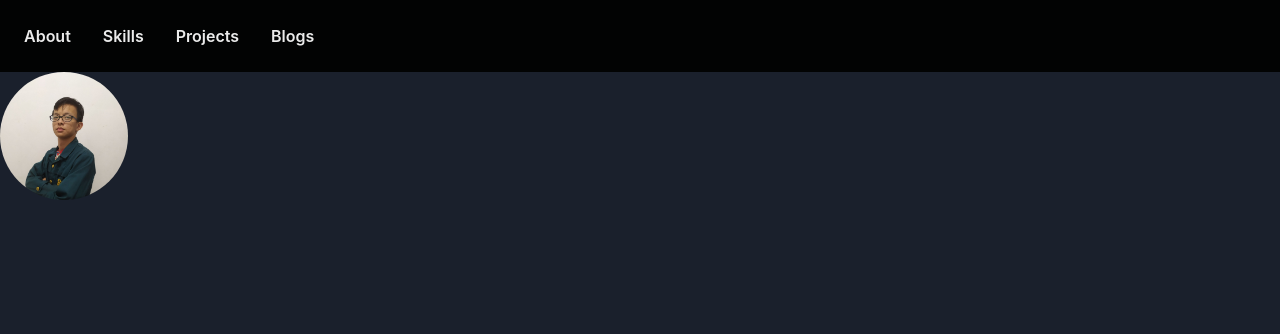
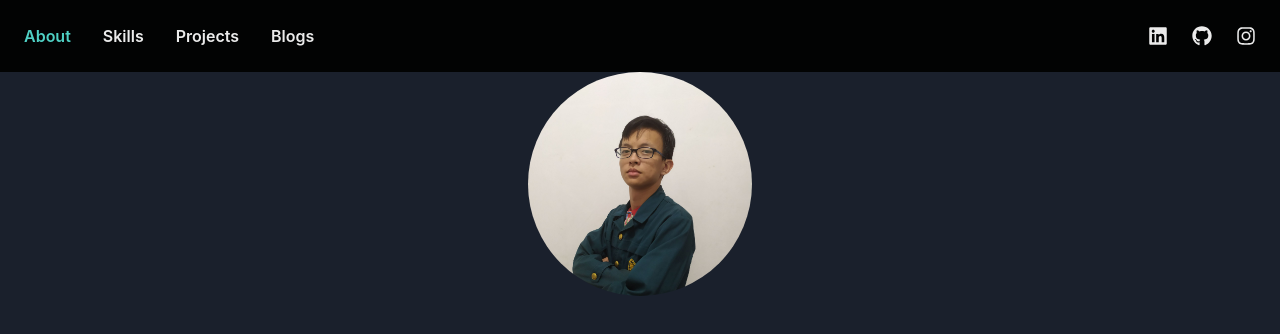
Before and after one commit to hokkyss/Portfolio, a Next.js app: page / in a window 1280 px wide. Shown: the top 334 px of the page. Built offline with nearby package versions, Linux system fonts and the light colour scheme.

Commit message:
add social media

```diff
--- /dev/null
+++ b/context/DrawerContext.tsx
@@ -0,0 +1,24 @@
+import { useTheme } from '@chakra-ui/react'
+import * as React from 'react'
+
+import { useBreakpointValue } from '~/hooks'
+
+export const DrawerContext = React.createContext<boolean>(false)
+
+export const DrawerProvider = React.memo(function DrawerProvider({ children }) {
+	const breakpoint = useBreakpointValue({
+		base: true,
+		xs: true,
+		sm: false,
+		md: false,
+		lg: false,
+		xl: false,
+		'2xl': false,
+	})
+
+	return (
+		<DrawerContext.Provider value={breakpoint}>
+			{children}
+		</DrawerContext.Provider>
+	)
+})
--- a/context/index.ts
+++ b/context/index.ts
@@ -1 +1 @@
-export const context = 'context'
+export * from './DrawerContext'
--- a/hooks/index.ts
+++ b/hooks/index.ts
@@ -1 +1,2 @@
 export * from './useBreakpoint'
+export * from './useDrawer'
--- a/hooks/useBreakpoint.ts
+++ b/hooks/useBreakpoint.ts
@@ -3,7 +3,19 @@ import {
 	useBreakpointValue as useChakraBreakpointValue,
 } from '@chakra-ui/react'
 
-export const useBreakpoint = () => useChakraBreakpoint('sm')
+type Breakpoints = 'base' | 'xs' | 'sm' | 'md' | 'lg' | 'xl' | '2xl'
+
+/**
+ * @description `base` 0em
+ * @description `xs` 20em
+ * @description `sm` 30em
+ * @description `md` 48em
+ * @description `lg` 62em
+ * @description `xl` 80em
+ * @description `2xl` 96em
+ */
+export const useBreakpoint = () => useChakraBreakpoint('sm') as Breakpoints
+
 export const useBreakpointValue = <T>(
-	values: T[] | Partial<Record<string, T>>
-) => useChakraBreakpointValue(values, 'sm')
+	values: T[] | Partial<Record<Breakpoints, T>>
+) => useChakraBreakpointValue(values, 'sm') as T
--- /dev/null
+++ b/hooks/useDrawer.ts
@@ -0,0 +1,5 @@
+import * as React from 'react'
+
+import { DrawerContext } from '~/context'
+
+export const useDrawer = () => React.useContext(DrawerContext)
--- a/layouts/Drawer/Drawer.tsx
+++ b/layouts/Drawer/Drawer.tsx
@@ -16,22 +16,24 @@ import {
 	Divider,
 	Avatar,
 	Center,
+	Flex,
 } from '@chakra-ui/react'
 import NextLink from 'next/link'
 import { GiHamburgerMenu } from 'react-icons/gi'
 import { useRouter } from 'next/router'
 
-import { useBreakpoint } from '~/hooks'
+import { useDrawer } from '~/hooks'
 import { paths } from '~/constants/paths'
+import { SocialMedia } from '~/layouts'
 
 export const Drawer = React.memo(function Drawer({ children }) {
 	const { isOpen, onOpen, onClose } = useDisclosure()
-	const breakpoint = useBreakpoint()
+	const drawer = useDrawer()
 	const { pathname } = useRouter()
 
 	return (
-		<Box width="100vw" height="100vh">
-			{breakpoint === 'base' && (
+		<React.Fragment>
+			{drawer && (
 				<React.Fragment>
 					<Portal>
 						<IconButton
@@ -64,7 +66,7 @@ export const Drawer = React.memo(function Drawer({ children }) {
 								/>
 							</Center>
 							<DrawerBody p="0">
-								<Box>
+								<Flex flexDirection="column">
 									<Divider />
 									{Object.values(paths).map(({ path, name }) => (
 										<React.Fragment key={path}>
@@ -88,13 +90,16 @@ export const Drawer = React.memo(function Drawer({ children }) {
 											<Spacer />
 										</React.Fragment>
 									))}
-								</Box>
+									<Center marginTop="4">
+										<SocialMedia />
+									</Center>
+								</Flex>
 							</DrawerBody>
 						</DrawerContent>
 					</ChakraDrawer>
 				</React.Fragment>
 			)}
 			{children}
-		</Box>
+		</React.Fragment>
 	)
 })
--- a/layouts/Header/Header.tsx
+++ b/layouts/Header/Header.tsx
@@ -1,4 +1,5 @@
 import {
+	Box,
 	Flex,
 	HStack,
 	LinkBox,
@@ -9,34 +10,45 @@ import {
 	Text,
 } from '@chakra-ui/react'
 import NextLink from 'next/link'
+import { useRouter } from 'next/router'
 import * as React from 'react'
 
 import { paths } from '~/constants/paths'
-import { useBreakpoint } from '~/hooks'
+import { useDrawer } from '~/hooks'
+import { SocialMedia } from '~/layouts'
+
+const navHeight = '72px'
 
 export const Header = React.memo(function Header({ children }) {
-	const breakpoint = useBreakpoint()
+	const drawer = useDrawer()
+	const { pathname } = useRouter()
 
-	return breakpoint === 'base' ? (
-		<React.Fragment>{children}</React.Fragment>
-	) : (
+	return (
 		<React.Fragment>
+			{/* use Drawer instead of Header */}
+			{!drawer && (
 				<Flex
 					paddingY="6"
 					paddingX="6"
 					bgColor="blackAlpha.900"
 					fontWeight="semibold"
+					as="nav"
+					height={navHeight}
 				>
 					<HStack spacing="4">
 						{Object.values(paths).map(({ path, name }) => (
 							<React.Fragment key={path}>
 								<StackItem>
-								<LinkBox>
-									<Text _hover={{ textDecoration: 'underline' }}>
+									<LinkBox _hover={{ textDecoration: 'underline' }}>
 										<NextLink href={path} passHref>
-											<LinkOverlay>{name}</LinkOverlay>
+											<LinkOverlay>
+												<Text
+													color={pathname === path ? 'teal.300' : 'current'}
+												>
+													{name}
+												</Text>
+											</LinkOverlay>
 										</NextLink>
-									</Text>
 									</LinkBox>
 								</StackItem>
 								<StackDivider />
@@ -44,8 +56,12 @@ export const Header = React.memo(function Header({ children }) {
 						))}
 					</HStack>
 					<Spacer />
+					<SocialMedia />
 				</Flex>
+			)}
+			<Box height={drawer ? '100vh' : `calc(100vh - ${navHeight})`}>
 				{children}
+			</Box>
 		</React.Fragment>
 	)
 })
--- /dev/null
+++ b/layouts/SocialMedia/SocialMedia.tsx
@@ -0,0 +1,27 @@
+import * as React from 'react'
+import { HStack, Icon, LinkBox, LinkOverlay, StackItem } from '@chakra-ui/react'
+import NextLink from 'next/link'
+import { FaGithub, FaInstagram, FaLinkedin } from 'react-icons/fa'
+
+const socialMedias = [
+	{ href: 'https://www.linkedin.com/in/hokkyss', as: FaLinkedin },
+	{ href: 'https://github.com/hokkyss', as: FaGithub },
+	{ href: 'https://www.instagram.com/hokkyss/', as: FaInstagram },
+]
+export const SocialMedia = React.memo(function SocialMedia() {
+	return (
+		<HStack spacing="6" alignItems="center" justifyContent="center">
+			{socialMedias.map(({ href, as }) => (
+				<StackItem key={href}>
+					<LinkBox height="5" width="5" _hover={{ color: 'teal.300' }}>
+						<NextLink href={href} passHref>
+							<LinkOverlay target="_blank">
+								<Icon height="5" width="5" as={as} />
+							</LinkOverlay>
+						</NextLink>
+					</LinkBox>
+				</StackItem>
+			))}
+		</HStack>
+	)
+})
--- a/layouts/index.tsx
+++ b/layouts/index.tsx
@@ -1,12 +1,17 @@
 import * as React from 'react'
+import { DrawerProvider } from '~/context'
 
 import { Drawer } from './Drawer/Drawer'
 import { Header } from './Header/Header'
 
 export const Layout = React.memo(function Layout({ children }) {
 	return (
-		<Drawer>
-			<Header>{children}</Header>
-		</Drawer>
+		<DrawerProvider>
+			<Drawer>
+				<Header>{children}</Header>
+			</Drawer>
+		</DrawerProvider>
 	)
 })
+
+export * from './SocialMedia/SocialMedia'
--- a/pages/_app.tsx
+++ b/pages/_app.tsx
@@ -1,7 +1,11 @@
 import * as React from 'react'
 import type { AppProps } from 'next/app'
 import Head from 'next/head'
-import { ChakraProvider, extendTheme } from '@chakra-ui/react'
+import {
+	ChakraProvider,
+	extendTheme,
+	theme as baseTheme,
+} from '@chakra-ui/react'
 
 import '~/styles/globals.css'
 
@@ -12,6 +16,9 @@ const activeLabelStyles = {
 }
 
 export const theme = extendTheme({
+	breakpoints: {
+		xs: '20em',
+	},
 	config: {
 		initialColorMode: 'dark',
 		useSystemColorMode: false,
--- a/pages/index.tsx
+++ b/pages/index.tsx
@@ -1,16 +1,21 @@
 import * as React from 'react'
 import type { NextPage } from 'next'
 import Head from 'next/head'
-import { Avatar, AvatarProps, Box } from '@chakra-ui/react'
+import {
+	Avatar,
+	Center,
+	Image as ChakraImage,
+	ImageProps,
+} from '@chakra-ui/react'
 
 import { useBreakpointValue } from '~/hooks'
 
 const Home: NextPage = () => {
-	const value = useBreakpointValue<AvatarProps['size']>({
-		base: 'xl',
-		sm: 'xl',
-		md: '2xl',
-		lg: '2xl',
+	const value = useBreakpointValue<ImageProps['boxSize']>({
+		base: '40',
+		sm: '40',
+		md: '48',
+		lg: '3xs',
 	})
 
 	return (
@@ -19,14 +24,20 @@ const Home: NextPage = () => {
 				<title>Hokki Suwanda</title>
 				<meta name="description" content="Generated by create next app" />
 			</Head>
-			<Box>
-				<Avatar
-					size={value}
+			<Center
+				flexDirection="column"
+				justifyContent="center"
+				alignItems="center"
+			>
+				<ChakraImage
+					borderRadius="full"
 					bg="transparent"
-					name="Hokki Suwanda"
 					src="me.png"
-				></Avatar>
-			</Box>
+					title="Hokki Suwanda"
+					boxSize={value}
+					fallback={<Avatar width={value} height={value} />}
+				/>
+			</Center>
 		</React.Fragment>
 	)
 }
```
Lines whose indentation alone changed are shown as unchanged.
